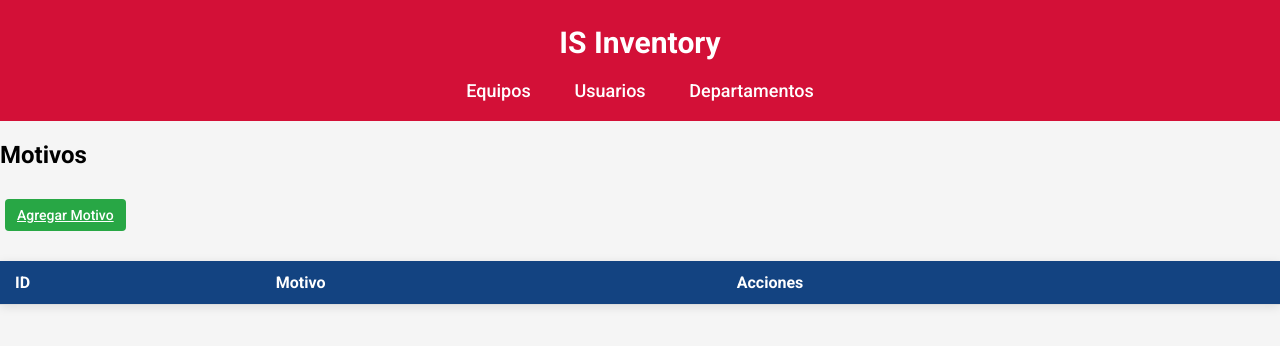
After one commit to BrieLy07/PIS, a Flask app: page /motivos in a window 1280 px wide. The commit adds this page. Shown: the top 346 px of the page. Run offline with Flask 3, Linux system fonts and the light colour scheme; data that the repository does not hold is empty.

Commit message:
Versión 1.2
Todos los módulos funcionales
Módulo "Motivo" agregado pero inactivo en la interfaz.
Se mejoró interfaz de reportes, puntuando en el reporte de equipos de usuario para dar mas detalle, ya que es lo que se necesita en la empresa.

Se puede colocar 7 equipos máximo para el formato de membrete.

```diff
--- a/app.py
+++ b/app.py
@@ -392,7 +392,7 @@ def exportar_equipos_usuario(id):
     equipos = cursor.fetchall()
 
     # Obtener los datos del usuario
-    cursor.execute('SELECT nombre_U FROM usuarios WHERE id = %s', (id,))
+    cursor.execute('SELECT nombre_U, cedula_U FROM usuarios WHERE id = %s', (id,))
     usuario = cursor.fetchone()
 
     conn.close()
@@ -413,6 +413,58 @@ def exportar_equipos_usuario(id):
 def home_redirect():
     return redirect(url_for('home'))
 
+# Ruta para listar categorías
+@app.route('/motivos')
+def motivos():
+    conn = get_db_connection()
+    cursor = conn.cursor()
+    cursor.execute('SELECT * FROM motivos')
+    motivos = cursor.fetchall()
+    conn.close()
+    return render_template('motivos.html', motivos=motivos)
+
+# Ruta para agregar motivo
+@app.route('/motivos/agregar', methods=['GET', 'POST'])
+def agregar_motivo():
+    conn = get_db_connection()
+    cursor = conn.cursor()
+
+    if request.method == 'POST':
+        nombre_M = request.form['nombre_M']
+        cursor.execute('INSERT INTO motivos (nombre_M) VALUES (%s)', (nombre_M,))
+        conn.commit()
+        conn.close()
+        return redirect(url_for('motivos'))
+
+    return render_template('agregar_motivo.html')
+
+# Ruta para editar motivo
+@app.route('/motivos/editar/<int:id>', methods=['GET', 'POST'])
+def editar_motivo(id):
+    conn = get_db_connection()
+    cursor = conn.cursor()
+
+    if request.method == 'POST':
+        nombre_M = request.form['nombre_M']
+        cursor.execute('UPDATE motivos SET nombre_M = %s WHERE id = %s', (nombre_M, id))
+        conn.commit()
+        conn.close()
+        return redirect(url_for('motivos'))
+
+    cursor.execute('SELECT * FROM motivos WHERE id = %s', (id,))
+    motivo = cursor.fetchone()
+    conn.close()
+    return render_template('editar_motivo.html', motivo=motivo)
+
+# Ruta para eliminar motivos
+@app.route('/motivos/eliminar/<int:id>', methods=['GET'])
+def eliminar_motivo(id):
+    conn = get_db_connection()
+    cursor = conn.cursor()
+    cursor.execute('DELETE FROM motivos WHERE id = %s', (id,))
+    conn.commit()
+    conn.close()
+    return redirect(url_for('motivos'))
 
 if __name__ == '__main__':
     app.run(host='0.0.0.0', port=5000, debug=True)
--- a/static/styles.css
+++ b/static/styles.css
@@ -78,6 +78,11 @@ table tr:nth-child(even) {
     background-color: #f9f9f9;
 }
 
+.tabla_usu td, tr{
+    /* Estilos para la tabla */
+    width: 50%;
+}
+
 /* Estilo de botones */
 .btn {
     padding: 8px 12px;
@@ -117,6 +122,10 @@ table tr:nth-child(even) {
 
 .btn-volver {
     background-color: rgb(16, 196, 142);
+}
+
+.btn-motivos {
+    background-color: rgb(196, 16, 163);
 }
 
 /* Botones hover */
--- /dev/null
+++ b/templates/motivos.html
@@ -0,0 +1,27 @@
+{% extends 'base.html' %}
+
+{% block content %}
+<h2>Motivos</h2>
+<a href="{{ url_for('agregar_motivo') }}" class="btn btn-agregar">Agregar Motivo</a>
+<table class="table">
+    <thead>
+        <tr>
+            <th>ID</th>
+            <th>Motivo</th>
+            <th>Acciones</th>
+        </tr>
+    </thead>
+    <tbody>
+        {% for motivo in motivos %}
+        <tr>
+            <td>{{ motivo[0] }}</td>
+            <td>{{ motivo[1] }}</td>
+            <td>
+                <a href="{{ url_for('editar_motivo', id=motivo[0]) }}" class="btn btn-editar">Editar</a>
+                <a href="{{ url_for('eliminar_motivo', id=motivo[0]) }}" class="btn btn-eliminar" onclick="return confirm('¿Estás seguro de que deseas eliminar este motivo?');">Eliminar</a>
+            </td>
+        </tr>
+        {% endfor %}
+    </tbody>
+</table>
+{% endblock %}
--- a/templates/reportes_usuario.html
+++ b/templates/reportes_usuario.html
@@ -40,4 +40,10 @@
         <a href="/usuarios" class="btn">Volver a Usuarios</a>
     </div>
 </body>
+<p>
+    <br>
+</p>
+<footer class="footer">
+    <p>IS Solutions Ecuador</p>
+</footer>
 </html>
--- a/templates/usuarios.html
+++ b/templates/usuarios.html
@@ -25,7 +25,9 @@
                 <a href="{{ url_for('editar_usuario', id=usuario[0]) }}" class="btn btn-editar">Editar</a>
                 <a href="{{ url_for('eliminar_usuario', id=usuario[0]) }}" class="btn btn-eliminar" onclick="return confirm('¿Estás seguro de que deseas eliminar este usuario?');">Eliminar</a>
                 <a href="{{ url_for('ver_equipos_usuario', id=usuario[0]) }}" class="btn btn-info">Ver Equipos</a> <!-- Nuevo botón -->
-                <a href="{{ url_for('exportar_equipos_usuario', id=usuario[0]) }}" class="btn btn-reportes">Reportes</a> <!-- Botón de Reportes -->
+                <a href="{{ url_for('exportar_equipos_usuario', id=usuario[0]) }}" class="btn btn-reportes">Reportes</a>
+                <!-- <a href="{{ url_for('motivos') }}" class="btn btn-motivos">Motivos</a> -->
+
 
             </td>
         </tr>
```
Also changed, not shown: templates/agregar_motivo.html (added, +15 -0 lines), templates/editar_motivo.html (added, +15 -0 lines), templates/reporte_departamentos.html (+16 -3 lines), templates/reporte_equipos.html (+9 -2 lines), templates/reporte_equipos_usuario.html (+110 -5 lines), templates/reporte_usuarios.html (+12 -2 lines).
